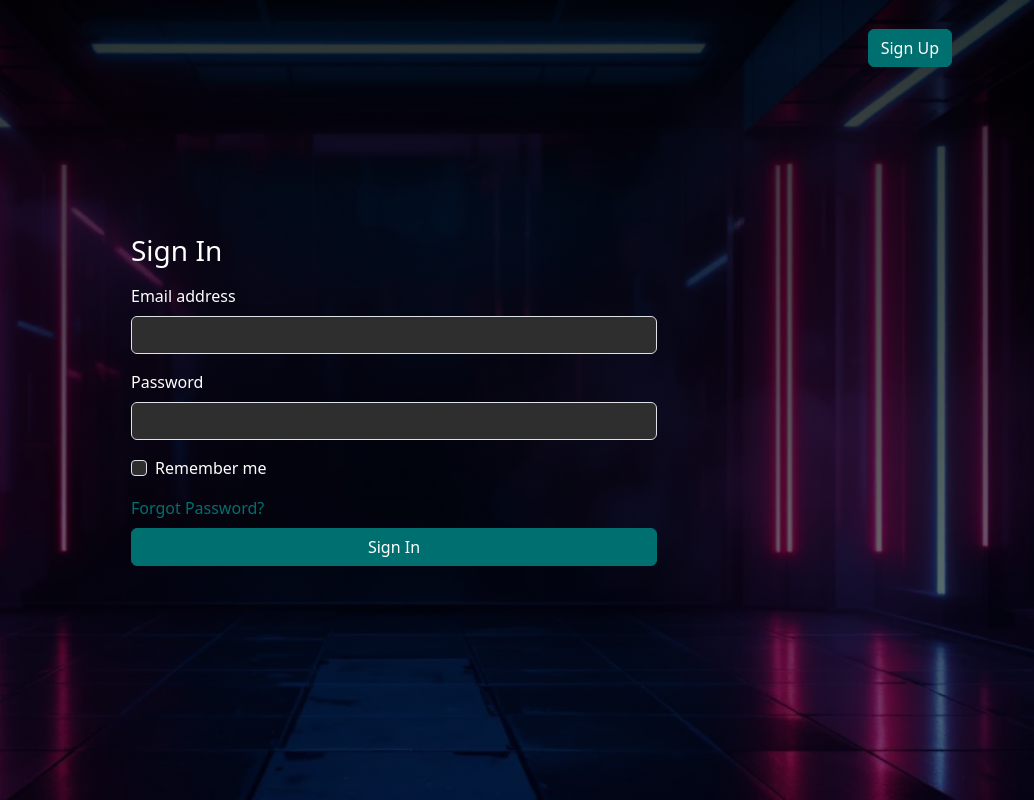
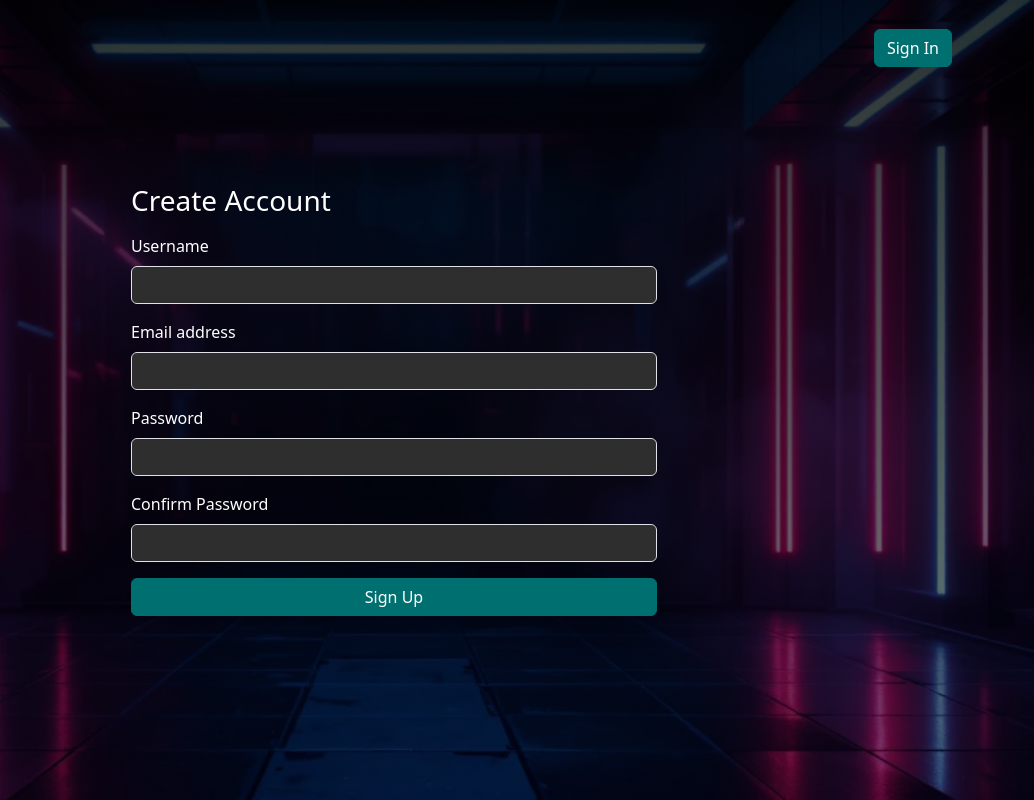
Before and after one commit to tsyevheniia/CineFlow, a website: page registration.html in a window 1280 px wide. Shown: the full height of the page, 246-1280 px from the left. Drawn offline with nearby package versions, Linux system fonts and the light colour scheme; files that its build step writes are made by us from their sources.

Commit message:
Created Registration Page

```diff
--- a/registration.html
+++ b/registration.html
@@ -5,6 +5,7 @@
     <meta name="viewport"
           content="width=device-width, user-scalable=no, initial-scale=1.0, maximum-scale=1.0, minimum-scale=1.0">
     <meta http-equiv="X-UA-Compatible" content="ie=edge">
+    <title>Sign Up | CineFlow</title>
     <link rel="stylesheet" href="css/bootstrap.css">
     <link rel="stylesheet" href="css/style.css">
     <link rel="stylesheet" href="node_modules/bootstrap-icons/font/bootstrap-icons.css">
@@ -13,36 +14,75 @@
 <nav class='navbar position-fixed w-100 z-1 py-4'>
     <div class="container">
         <img class="navbar-brand" src="images/logo-transparent.png" alt="" style="width: 10rem">
-        <a class="btn btn-primary text-white" href="index.html"> Sign Up</a>
+        <a class="btn btn-primary text-white" href="login.html">Sign In</a>
     </div>
 </nav>
-    <header class="header d-flex justify-content-center align-items-center position-absolute z-0  h-100 w-100 py-5">
-        <div class="container position-relative z-1 ">
-            <form class="w-50 h-75 m-auto p-3 text-white">
-                <h3>Sign In</h3>
-                <div class="my-3">
-                    <label for="exampleInputEmail1" class="form-label">Email address</label>
-                    <input type="email" class="form-control" id="exampleInputEmail1" aria-describedby="emailHelp">
+
+<header class="header d-flex justify-content-center align-items-center position-absolute z-0 h-100 w-100 py-5">
+    <div class="container position-relative z-1">
+        <form class="w-50 h-100 m-auto p-3 text-white needs-validation" novalidate>
+            <h3>Create Account</h3>
+
+            <div class="my-3">
+                <label for="username" class="form-label">Username</label>
+                <input
+                        type="text"
+                        class="form-control"
+                        id="username"
+                        pattern=".{3,}"
+                        required>
+                <div class="invalid-feedback">
+                    Username must be at least 3 characters long.
                 </div>
-                <div class="mb-3">
-                    <label for="exampleInputPassword1" class="form-label">Password</label>
-                    <input type="password" class="form-control" id="exampleInputPassword1">
+            </div>
+
+            <div class="my-3">
+                <label for="email" class="form-label">Email address</label>
+                <input
+                        type="email"
+                        class="form-control"
+                        id="email"
+                        aria-describedby="emailHelp"
+                        pattern="[a-z0-9._%+\-]+@[a-z0-9.\-]+\.[a-z]{2,}$"
+                        required>
+                <div class="invalid-feedback">
+                    Please enter a valid Email address.
                 </div>
-                <div class="mb-3 form-check">
-                    <input type="checkbox" class="form-check-input" id="exampleCheck1">
-                    <label class="form-check-label" for="exampleCheck1">Remember me</label>
+            </div>
+
+            <div class="mb-3">
+                <label for="password" class="form-label">Password</label>
+                <input
+                        type="password"
+                        class="form-control"
+                        id="password"
+                        pattern="(?=.*\d)(?=.*[a-z])(?=.*[A-Z]).{8,}"
+                        required>
+                <div class="invalid-feedback">
+                    Must contain at least one number, one uppercase and lowercase letter, and be at least 8 characters.
                 </div>
-                <div>
-                    <a class="text-primary text-decoration-none">Forgot Password?</a>
+            </div>
+
+            <div class="mb-3">
+                <label for="confirmPassword" class="form-label">Confirm Password</label>
+                <input
+                        type="password"
+                        class="form-control"
+                        id="confirmPassword"
+                        required>
+                <div class="invalid-feedback">
+                    Passwords do not match.
                 </div>
-                <div class="mt-2 w-100">
-                    <button type="submit" class="btn btn-primary w-100">Sign In</button>
-                </div>
+            </div>
 
-            </form>
-        </div>
-    </header>
+            <div class="mt-2 w-100">
+                <button type="submit" class="btn btn-primary w-100">Sign Up</button>
+            </div>
+        </form>
+    </div>
+</header>
+
+
 <script src="js/script.js"></script>
-<script src="js/bootstrap.js"></script>
 </body>
 </html>
```
